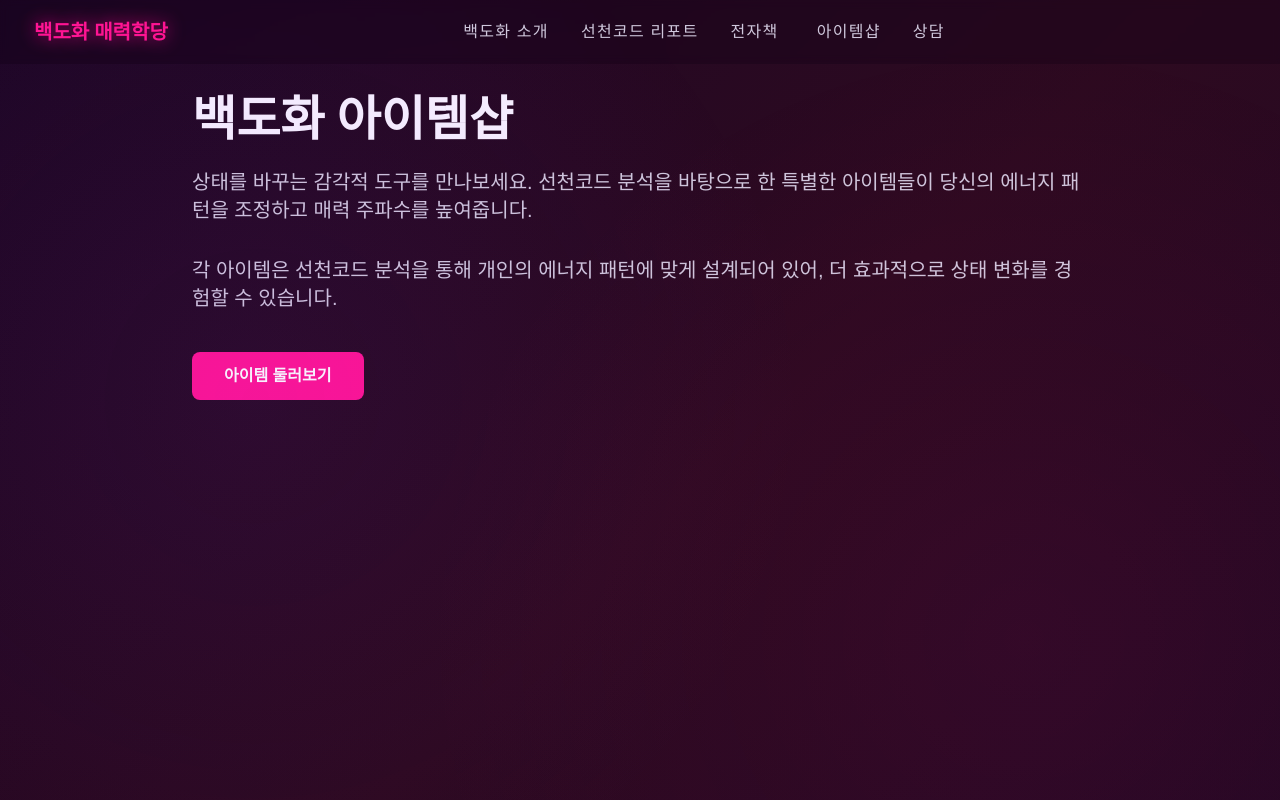
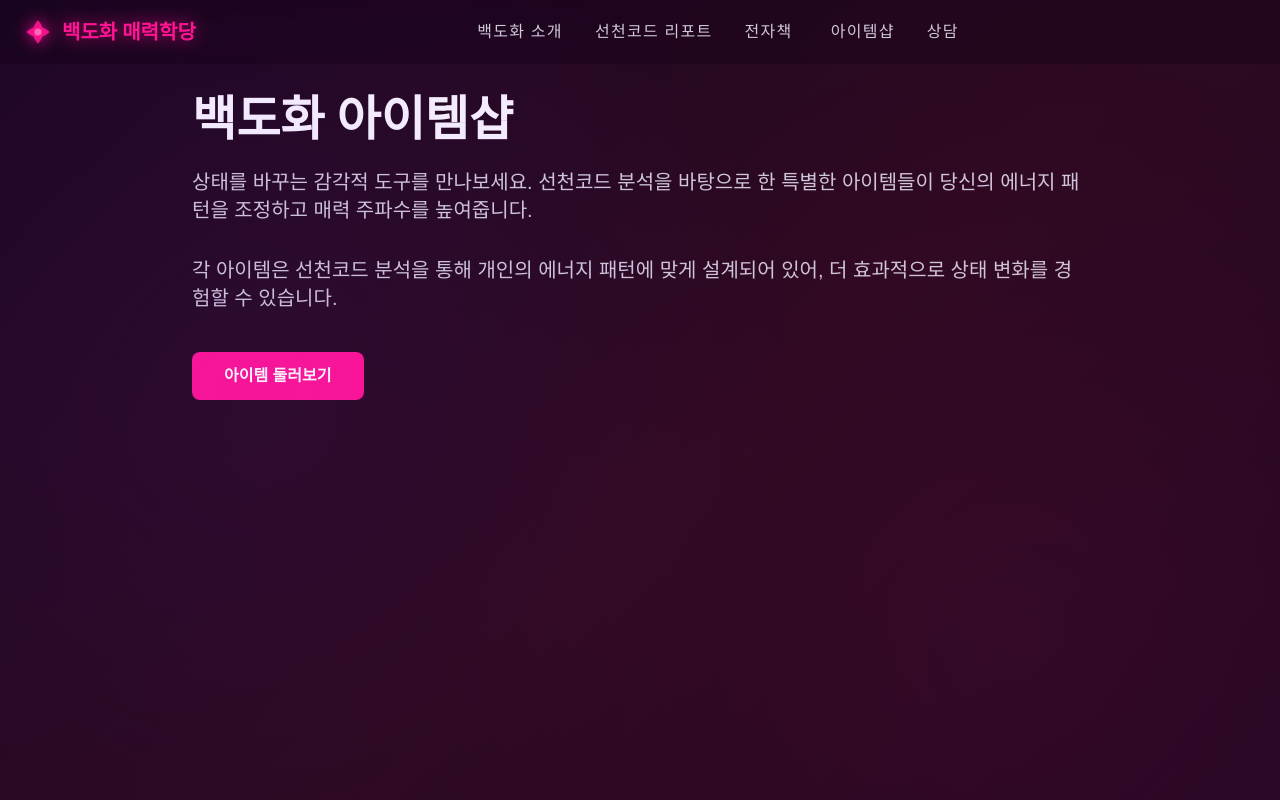
Before and after one commit to woolbo100/buzasun, a Next.js app: page /shop in a window 1280 px wide. Shown: the top 800 px of the page. Built offline with nearby package versions, Linux system fonts and the light colour scheme.

Commit message:
update design

```diff
--- a/components/Contact.tsx
+++ b/components/Contact.tsx
@@ -28,48 +28,88 @@ export default function Contact() {
   }
 
   return (
-    <section id="contact" className="py-20 px-6" style={{ position: 'relative', zIndex: 1 }}>
+    <section
+      id="contact"
+      className="py-20 px-6 relative z-10 bg-gradient-to-b from-[#2a083d] via-[#1b0726] to-[#0f0518]"
+    >
       <div className="container mx-auto max-w-2xl">
-        <h2 className="text-4xl md:text-5xl font-elegant font-bold text-center mb-12 gradient-text fade-in-up">
+        <h2 className="text-4xl md:text-5xl font-elegant font-bold text-center mb-12 text-bd-ivory fade-in-up">
           문의하기
         </h2>
-        <form id="contactForm" className="space-y-6 fade-in-up" onSubmit={handleSubmit}>
+
+        {/* 폼 컨테이너 - 반투명 유리 느낌 */}
+        <form
+          id="contactForm"
+          className="space-y-6 fade-in-up p-8 md:p-10 rounded-2xl bg-white/5 backdrop-blur-xl border border-white/10"
+          style={{
+            boxShadow: '0 8px 32px rgba(255, 77, 166, 0.15), 0 0 60px rgba(42, 8, 61, 0.3)',
+          }}
+          onSubmit={handleSubmit}
+        >
           <div>
-            <label htmlFor="name" className="block mb-2" style={{ color: '#ff69b4' }}>이름</label>
+            <label
+              htmlFor="name"
+              className="block mb-3 text-sm font-medium text-bd-gray"
+            >
+              이름
+            </label>
             <input
               type="text"
               id="name"
               name="name"
-              className="w-full px-4 py-3 rounded-lg"
+              className="w-full px-4 py-3 rounded-lg bg-transparent border border-white/20 text-bd-ivory placeholder:text-bd-muted focus:outline-none focus:border-pink-500 focus:ring-2 focus:ring-pink-500/30 transition-all duration-300"
               placeholder="이름을 입력해주세요"
               required
             />
           </div>
+
           <div>
-            <label htmlFor="email" className="block mb-2" style={{ color: '#ff69b4' }}>이메일</label>
+            <label
+              htmlFor="email"
+              className="block mb-3 text-sm font-medium text-bd-gray"
+            >
+              이메일
+            </label>
             <input
               type="email"
               id="email"
               name="email"
-              className="w-full px-4 py-3 rounded-lg"
+              className="w-full px-4 py-3 rounded-lg bg-transparent border border-white/20 text-bd-ivory placeholder:text-bd-muted focus:outline-none focus:border-pink-500 focus:ring-2 focus:ring-pink-500/30 transition-all duration-300"
               placeholder="이메일을 입력해주세요"
               required
             />
           </div>
+
           <div>
-            <label htmlFor="message" className="block mb-2" style={{ color: '#ff69b4' }}>문의 내용</label>
+            <label
+              htmlFor="message"
+              className="block mb-3 text-sm font-medium text-bd-gray"
+            >
+              문의 내용
+            </label>
             <textarea
               id="message"
               name="message"
               rows={6}
-              className="w-full px-4 py-3 rounded-lg"
+              className="w-full px-4 py-3 rounded-lg bg-transparent border border-white/20 text-bd-ivory placeholder:text-bd-muted focus:outline-none focus:border-pink-500 focus:ring-2 focus:ring-pink-500/30 transition-all duration-300 resize-none"
               placeholder="문의 내용을 입력해주세요"
               required
             ></textarea>
           </div>
+
           <button
             type="submit"
-            className="btn-primary w-full py-3 rounded-lg font-semibold"
+            className="w-full py-4 rounded-lg font-semibold text-white transition-all duration-300 hover:scale-[1.02] active:scale-[0.98]"
+            style={{
+              background: 'linear-gradient(135deg, #ff1493 0%, #ff69b4 50%, #ff1493 100%)',
+              boxShadow: '0 8px 24px rgba(255, 20, 147, 0.4), 0 0 40px rgba(255, 105, 180, 0.2)',
+            }}
+            onMouseEnter={(e) => {
+              e.currentTarget.style.boxShadow = '0 12px 32px rgba(255, 20, 147, 0.5), 0 0 60px rgba(255, 105, 180, 0.3)'
+            }}
+            onMouseLeave={(e) => {
+              e.currentTarget.style.boxShadow = '0 8px 24px rgba(255, 20, 147, 0.4), 0 0 40px rgba(255, 105, 180, 0.2)'
+            }}
           >
             보내기
           </button>
--- a/components/Navigation.tsx
+++ b/components/Navigation.tsx
@@ -86,10 +86,48 @@ export default function Navigation() {
               e.currentTarget.style.filter = 'drop-shadow(0 0 8px rgba(255, 20, 147, 0.3))'
             }}
           >
-            <i
-              className="fas fa-spa text-xl md:text-2xl transition-all duration-300"
-              style={{ color: '#ff1493' }}
-            />
+            {/* 핫핑크 꽃모양 심볼 */}
+            <svg
+              className="w-6 h-6 md:w-7 md:h-7 transition-all duration-300 group-hover/logo:scale-110"
+              viewBox="0 0 24 24"
+              fill="none"
+              xmlns="http://www.w3.org/2000/svg"
+              style={{
+                filter: 'drop-shadow(0 0 8px rgba(255, 20, 147, 0.6))',
+              }}
+            >
+              {/* 꽃잎들 */}
+              <path
+                d="M12 2C12 2 8 6 8 10C8 12.2091 9.79086 14 12 14C14.2091 14 16 12.2091 16 10C16 6 12 2 12 2Z"
+                fill="#ff1493"
+                opacity="0.9"
+              />
+              <path
+                d="M12 22C12 22 8 18 8 14C8 11.7909 9.79086 10 12 10C14.2091 10 16 11.7909 16 14C16 18 12 22 12 22Z"
+                fill="#ff1493"
+                opacity="0.9"
+              />
+              <path
+                d="M2 12C2 12 6 8 10 8C12.2091 8 14 9.79086 14 12C14 14.2091 12.2091 16 10 16C6 16 2 12 2 12Z"
+                fill="#ff1493"
+                opacity="0.9"
+              />
+              <path
+                d="M22 12C22 12 18 8 14 8C11.7909 8 10 9.79086 10 12C10 14.2091 11.7909 16 14 16C18 16 22 12 22 12Z"
+                fill="#ff1493"
+                opacity="0.9"
+              />
+              {/* 중앙 원 */}
+              <circle
+                cx="12"
+                cy="12"
+                r="3"
+                fill="#ff69b4"
+                style={{
+                  filter: 'drop-shadow(0 0 4px rgba(255, 20, 147, 0.8))',
+                }}
+              />
+            </svg>
             <span
               className="text-lg md:text-xl font-elegant font-bold transition-all duration-300"
               style={{
```
